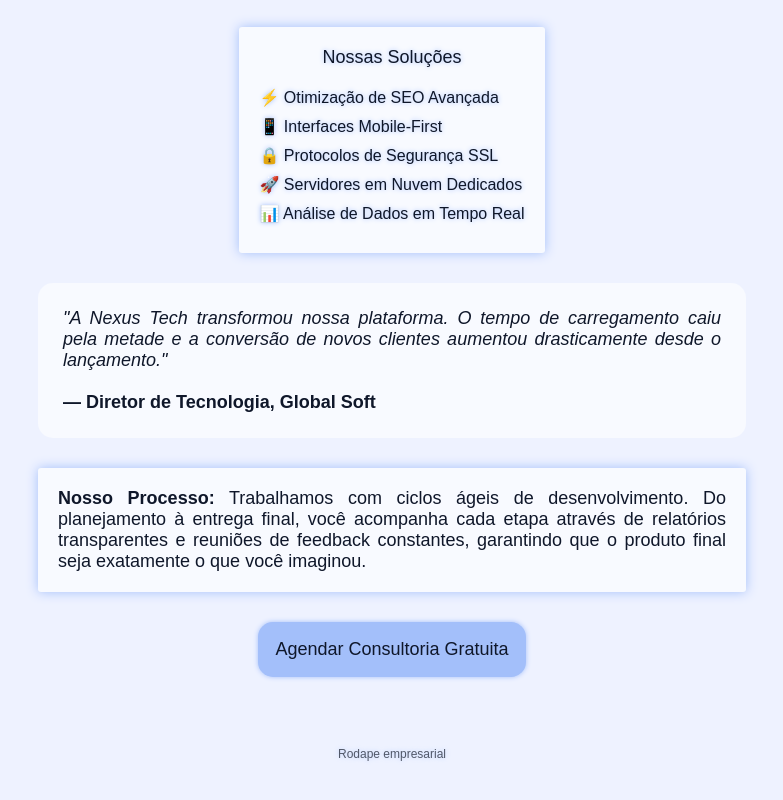
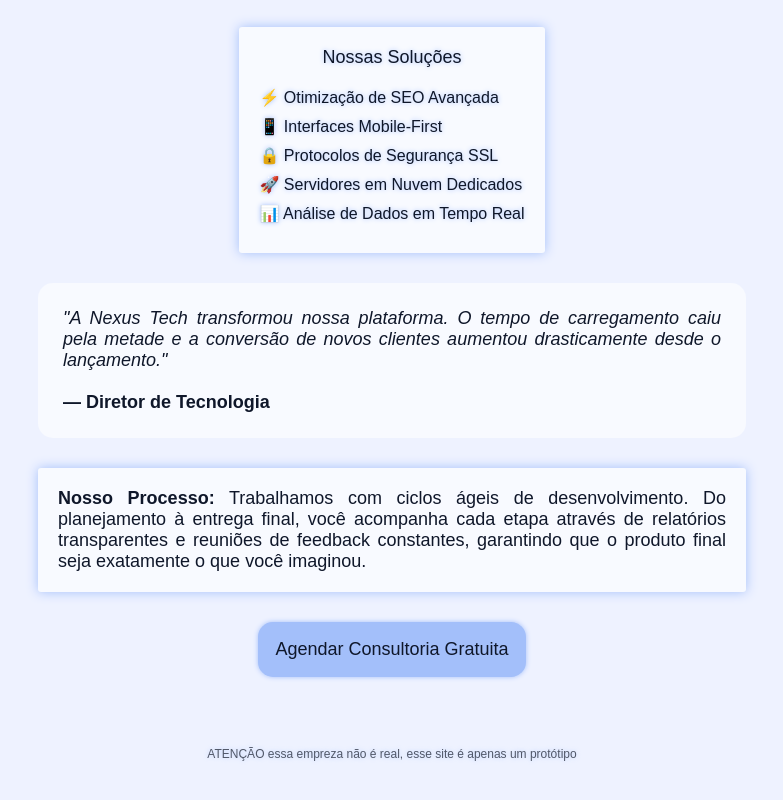
Before and after one commit to SchuckLucas/Tamplate, a plain HTML site: page index.html in a window 1280 px wide. Shown: the part 472-1272 px from the top of the page, without its empty margins (248-1031 px from the left). Drawn offline with Linux system fonts and the light colour scheme.

Commit message:
Update footer message to clarify site purpose
Updated footer text to indicate that the company is not real and the site is a prototype.

```diff
--- a/index.html
+++ b/index.html
@@ -63,7 +63,7 @@
             drasticamente desde o lançamento."</em
           >
           <br /><br />
-          <strong>— Diretor de Tecnologia, Global Soft</strong>
+          <strong>— Diretor de Tecnologia</strong>
         </p>
       </div>
 
@@ -81,7 +81,7 @@
 
       <footer style="margin-top: 40px; text-align: center">
         <p class="text" style="font-size: 12px; opacity: 0.7">
-          Rodape empresarial
+          ATENÇÃO essa empreza não é real, esse site é apenas um protótipo
         </p>
       </footer>
     </main>
```
